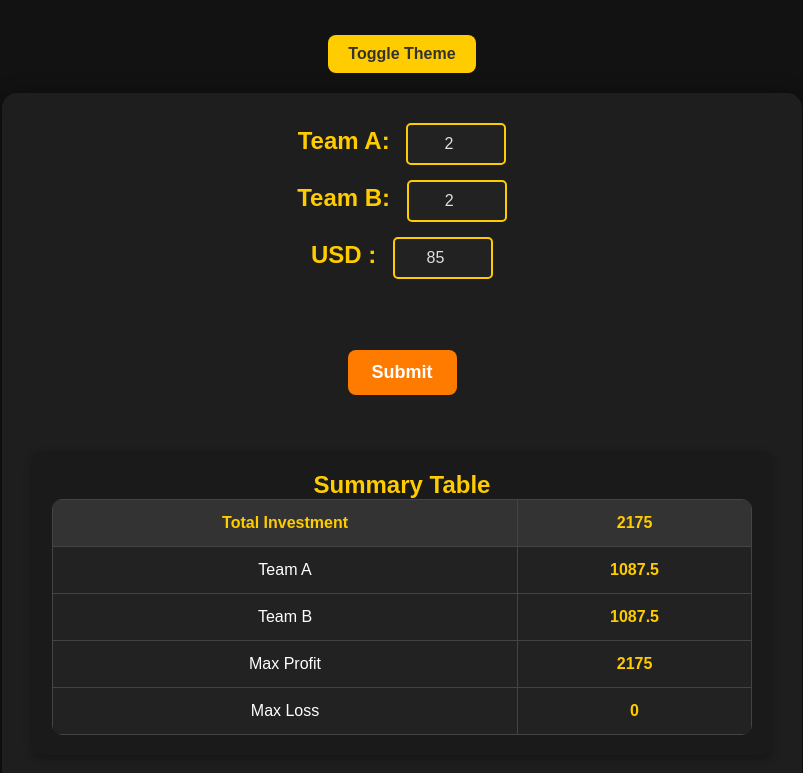
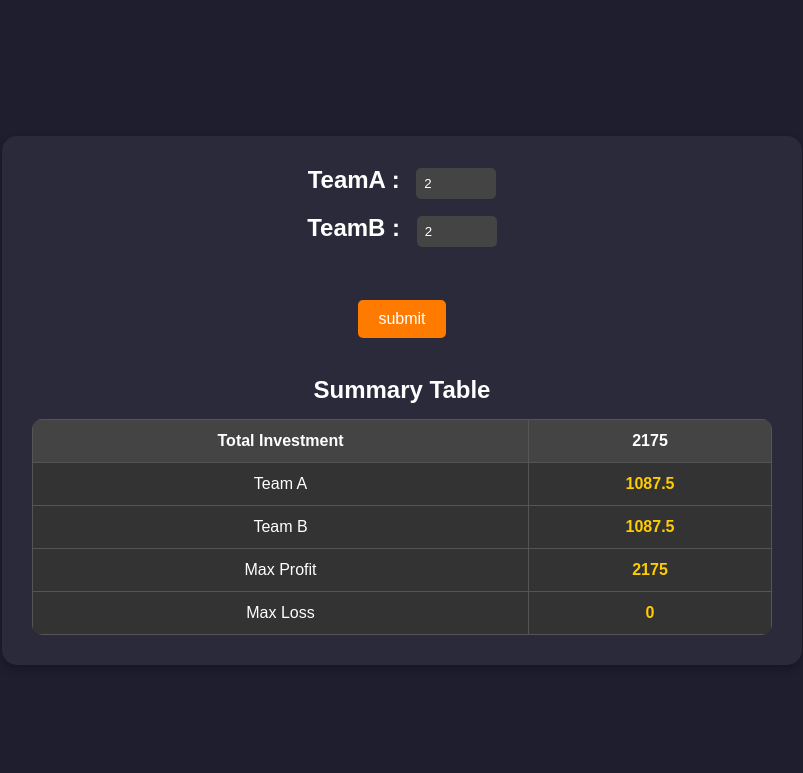
Before and after one commit to atharvviit26/BetBalancer, a plain HTML site: page index.html in a window 1280 px wide. Shown: the whole page, without its empty margins (238-1041 px from the left). Drawn offline with Linux system fonts and the light colour scheme.

Commit message:
Revert "Updated"

```diff
--- a/app.js
+++ b/app.js
@@ -7,13 +7,11 @@ function clickFn(){
     let teamB = document.getElementById('teamB');
     let maxProfit = document.getElementById('maxProfit');
     let maxLoss = document.getElementById('maxLoss');
-    let usd = document.getElementById('USD');
-    let mxInvestment = usd.value * 25;
 
     let rateA = document.getElementById('rateA');
     let rateB = document.getElementById('rateB');
-    let investTeamA = (mxInvestment / rateA.value).toFixed(2); // 1087.5 --> 2175
-    let investTeamB = (mxInvestment / rateB.value).toFixed(2); // 1318.18 --> 2175
+    let investTeamA = (2175 / rateA.value).toFixed(2); // 1087.5 --> 2175
+    let investTeamB = (2175 / rateB.value).toFixed(2); // 1318.18 --> 2175
     let totalInvestment = (parseFloat(investTeamA) + parseFloat(investTeamB)).toFixed(2);
     investment.innerText = totalInvestment;
     teamA.innerText = investTeamA;
@@ -24,26 +22,6 @@ function clickFn(){
     let AWin = investTeamA * rateA.value;
     let BWin = investTeamB * rateB.value;
     // let loss = max(totalInvestment - AWin, totalInvestment - BWin);
-    let mxLoss = totalInvestment-mxInvestment ;
+    let mxLoss = totalInvestment-2175 ;
     maxLoss.innerText = (mxLoss).toFixed(2);
 }
-
-
-
-function toggleTheme() {
-    document.body.classList.toggle("light-theme");
-
-    // Save the theme preference in local storage
-    if (document.body.classList.contains("light-theme")) {
-        localStorage.setItem("theme", "light");
-    } else {
-        localStorage.setItem("theme", "dark");
-    }
-}
-
-// Apply the saved theme on page load
-window.onload = function () {
-    if (localStorage.getItem("theme") === "light") {
-        document.body.classList.add("light-theme");
-    }
-};
--- a/index.html
+++ b/index.html
@@ -1,4 +1,3 @@
-
 <!DOCTYPE html>
 <html lang="en">
 <head>
@@ -8,16 +7,11 @@
     <title>BetBalancer</title>
 </head>
 <body>
-    <button class="toggle-btn" onclick="toggleTheme()">Toggle Theme</button>
-
     <div class="home">
         <div class="inputTable">
-            <h2>Team A: <input type="number" value="2" id="rateA"></h2>
-            <h2>Team B: <input type="number" value="2" id="rateB"></h2>
-            <h2>USD : <input type="number" value=85 id="USD"> </h2> <br>
-            <br>
-            <button id="submit" name="submit" class="submit" type="submit" onclick="clickFn()">Submit</button>
-        </div>
+            <h2>TeamA : <input type="number" value=2 id="rateA"> </h2>
+            <h2>TeamB : <input type="number" value=2 id="rateB"> </h2> <br>
+            <button id="submit" name="submit" class="submit" type="submit" onclick="clickFn()">submit</button>
 
         <br><br>
         <div class="outputTable">
@@ -46,7 +40,7 @@
             </table>
         </div>
     </div>
-
+    </div>
     <script src="app.js"></script>
 </body>
 </html>
--- a/style.css
+++ b/style.css
@@ -1,14 +1,14 @@
 /* Reset default margin and padding */
-/* * {
+* {
     margin: 0;
     padding: 0;
     box-sizing: border-box;
-    font-family: 'Poppins', sans-serif;
+    font-family: Arial, sans-serif;
 }
 
 body {
-    background-color: #121212;
-    color: #e0e0e0;
+    background-color: #1e1e2f;
+    color: white;
     display: flex;
     align-items: center;
     justify-content: center;
@@ -19,77 +19,63 @@ body {
 .home {
     width: 80vw;
     max-width: 800px;
-    background: #1e1e1e;
+    background: #2a2a3a;
     border-radius: 15px;
     padding: 30px;
-    box-shadow: 0px 4px 20px rgba(0, 0, 0, 0.5);
+    box-shadow: 0px 4px 10px rgba(0, 0, 0, 0.3);
     text-align: center;
 }
 
 .inputTable h2 {
     margin-bottom: 15px;
-    color: #ffcc00;
 }
 
 input[type="number"] {
-    width: 100px;
-    padding: 10px;
+    width: 80px;
+    padding: 8px;
     margin-left: 10px;
-    border: 2px solid #ffcc00;
+    border: none;
     border-radius: 5px;
-    background: #222;
-    color: #e0e0e0;
-    text-align: center;
-    font-size: 16px;
+    background: #444;
+    color: white;
 }
 
 .submit {
     margin-top: 20px;
-    padding: 12px 24px;
+    padding: 10px 20px;
     background: #ff7b00;
     border: none;
-    border-radius: 8px;
+    border-radius: 5px;
     color: white;
-    font-size: 18px;
-    font-weight: bold;
+    font-size: 16px;
     cursor: pointer;
-    transition: background 0.3s ease, transform 0.2s ease;
+    transition: background 0.3s ease;
 }
 
 .submit:hover {
     background: #cc6400;
-    transform: scale(1.05);
 }
 
 .outputTable {
     margin-top: 20px;
-    padding: 20px;
-    border-radius: 10px;
-    background: #1a1a1a;
-    box-shadow: 0px 4px 10px rgba(0, 0, 0, 0.3);
-}
-
-.outputTable h2 {
-    color: #ffcc00;
 }
 
 .outputTable table {
     width: 100%;
     border-collapse: collapse;
-    background: #222;
+    background: #333;
     border-radius: 10px;
     overflow: hidden;
 }
 
 .outputTable th, .outputTable td {
-    padding: 14px;
-    border: 1px solid #444;
+    padding: 12px;
+    border: 1px solid #555;
     text-align: center;
 }
 
 .outputTable th {
-    background: #333;
-    color: #ffcc00;
+    background: #444;
 }
 
 .outputTable td p {
@@ -97,182 +83,3 @@ input[type="number"] {
     font-weight: bold;
     color: #ffcc00;
 }
- */
-
- /* Reset default margin and padding */
- * {
-    margin: 0;
-    padding: 0;
-    box-sizing: border-box;
-    font-family: 'Poppins', sans-serif;
-    transition: background 0.3s ease, color 0.3s ease;
-}
-
-body {
-    background-color: #121212;
-    color: #e0e0e0;
-    display: flex;
-    align-items: center;
-    justify-content: center;
-    height: 100vh;
-    padding: 20px;
-    flex-direction: column;
-}
-
-.home {
-    width: 80vw;
-    max-width: 800px;
-    background: #1e1e1e;
-    border-radius: 15px;
-    padding: 30px;
-    box-shadow: 0px 4px 20px rgba(0, 0, 0, 0.5);
-    text-align: center;
-}
-
-.inputTable h2 {
-    margin-bottom: 15px;
-    color: #ffcc00;
-}
-
-input[type="number"] {
-    width: 100px;
-    padding: 10px;
-    margin-left: 10px;
-    border: 2px solid #ffcc00;
-    border-radius: 5px;
-    background: #222;
-    color: #e0e0e0;
-    text-align: center;
-    font-size: 16px;
-}
-
-.submit {
-    margin-top: 20px;
-    padding: 12px 24px;
-    background: #ff7b00;
-    border: none;
-    border-radius: 8px;
-    color: white;
-    font-size: 18px;
-    font-weight: bold;
-    cursor: pointer;
-    transition: background 0.3s ease, transform 0.2s ease;
-}
-
-.submit:hover {
-    background: #cc6400;
-    transform: scale(1.05);
-}
-
-.outputTable {
-    margin-top: 20px;
-    padding: 20px;
-    border-radius: 10px;
-    background: #1a1a1a;
-    box-shadow: 0px 4px 10px rgba(0, 0, 0, 0.3);
-}
-
-.outputTable h2 {
-    color: #ffcc00;
-}
-
-.outputTable table {
-    width: 100%;
-    border-collapse: collapse;
-    background: #222;
-    border-radius: 10px;
-    color: white;
-    overflow: hidden;
-}
-
-.outputTable th, .outputTable td {
-    padding: 14px;
-    border: 1px solid #444;
-    text-align: center;
-}
-
-.outputTable th {
-    background: #333;
-    color: #ffcc00;
-}
-
-.outputTable td p {
-    margin: 0;
-    font-weight: bold;
-    color: #ffcc00;
-}
-
-/* Toggle Button Styling */
-.toggle-btn {
-    margin: 20px;
-    padding: 10px 20px;
-    background: #ffcc00;
-    border: none;
-    border-radius: 8px;
-    color: #333;
-    font-size: 16px;
-    font-weight: bold;
-    cursor: pointer;
-    transition: background 0.3s ease, transform 0.2s ease;
-}
-
-.toggle-btn:hover {
-    background: #e6b800;
-    transform: scale(1.05);
-}
-
-/* Light Theme */
-.light-theme {
-    background-color: #f8f9fa;
-    color: #000000;
-}
-
-.light-theme .home {
-    background: #ffffff;
-    box-shadow: 0px 4px 20px rgba(0, 0, 0, 0.1);
-}
-
-.light-theme .inputTable h2 {
-    color: #007bff;
-}
-
-.light-theme input[type="number"] {
-    border: 2px solid #007bff;
-    background: #ffffff;
-    color: #333;
-}
-
-.light-theme .submit {
-    background: #007bff;
-}
-
-.light-theme .submit:hover {
-    background: #0056b3;
-}
-
-.light-theme .outputTable {
-    background: #f1f1f1;
-    box-shadow: 0px 4px 10px rgba(0, 0, 0, 0.1);
-}
-
-.light-theme .outputTable h2 {
-    color: #007bff;
-}
-
-.light-theme .outputTable th {
-    background: #f8f9fa;
-    color: #007bff;
-}
-
-.light-theme .outputTable td p {
-    color: #fffdfd;
-}
-
-.light-theme .toggle-btn {
-    background: #007bff;
-    color: white;
-}
-
-.light-theme .toggle-btn:hover {
-    background: #0056b3;
-}
```
